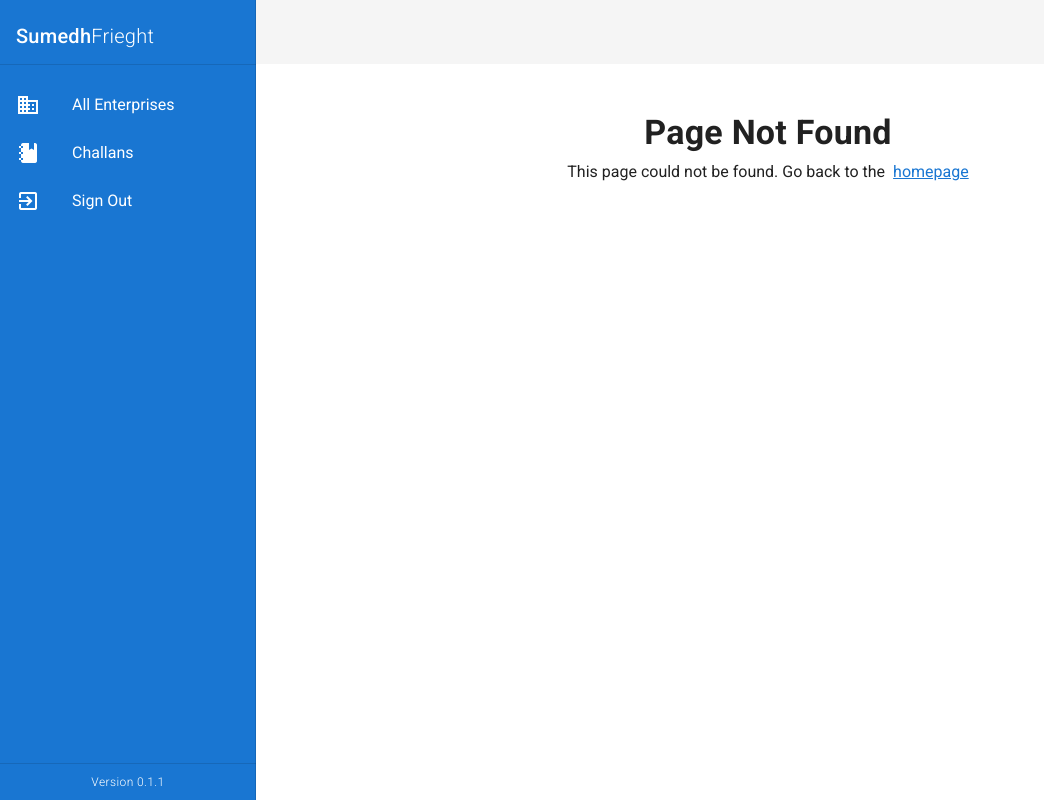
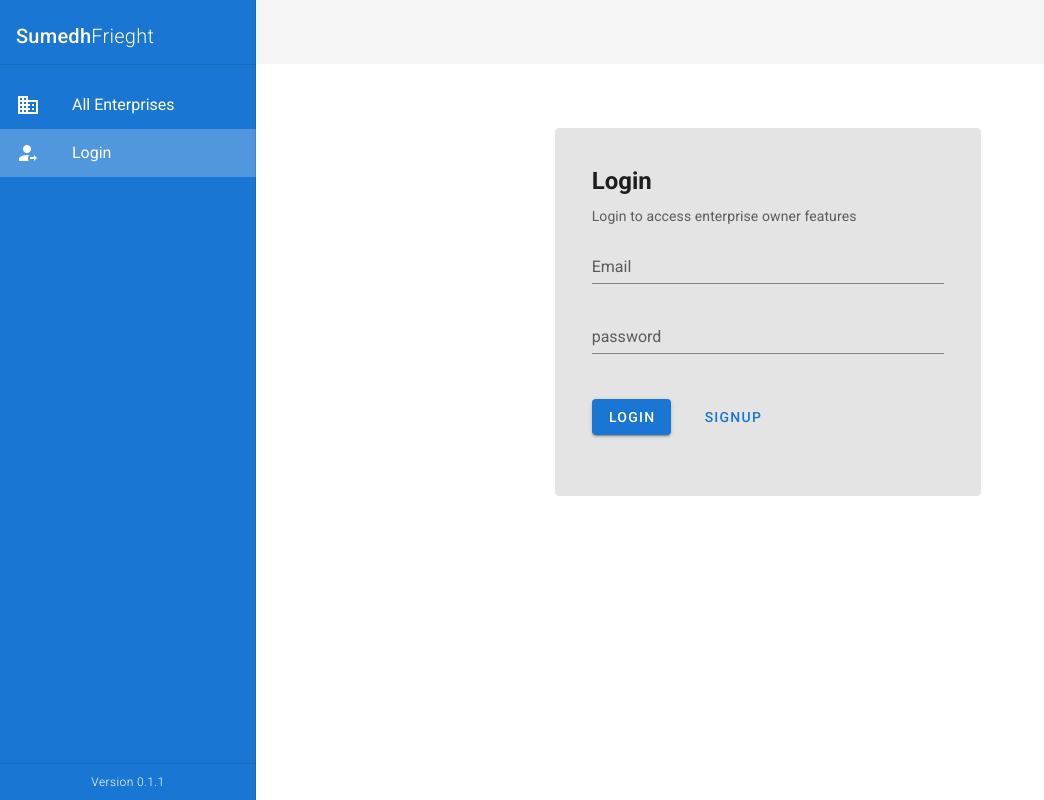
Before and after one commit to faraaz-baig/plant-management, a Vue app: page /auth in a window 1280 px wide. Before the commit this address had no page. Shown: the whole page, without its empty margins (0-1044 px from the left). Built offline with nearby package versions, Linux system fonts and the light colour scheme.

Commit message:
auth done

```diff
--- a/src/components/Header.vue
+++ b/src/components/Header.vue
@@ -20,12 +20,36 @@
         </v-list-item>
         <v-divider></v-divider>
         <v-list-item-group v-model="selectedItem" class="my-4">
-          <v-list-item v-for="(link, i) in links" :key="i" router :to="link.route">
+          <v-list-item router to="/">
             <v-list-item-action>
-              <v-icon>{{ link.icon }}</v-icon>
+              <v-icon>mdi-domain</v-icon>
             </v-list-item-action>
             <v-list-item-content>
-              <v-list-item-title>{{ link.text }}</v-list-item-title>
+              <v-list-item-title>All Enterprises</v-list-item-title>
+            </v-list-item-content>
+          </v-list-item>
+          <v-list-item v-if="isLoggedIn" router to="/challans">
+            <v-list-item-action>
+              <v-icon>mdi-notebook</v-icon>
+            </v-list-item-action>
+            <v-list-item-content>
+              <v-list-item-title>Challans</v-list-item-title>
+            </v-list-item-content>
+          </v-list-item>
+          <v-list-item @click="logout" router v-if="isLoggedIn" to="/">
+            <v-list-item-action>
+              <v-icon>mdi-exit-to-app</v-icon>
+            </v-list-item-action>
+            <v-list-item-content>
+              <v-list-item-title>Sign Out</v-list-item-title>
+            </v-list-item-content>
+          </v-list-item>
+          <v-list-item router v-if="!isLoggedIn" to="/auth">
+            <v-list-item-action>
+              <v-icon>mdi-account-arrow-right</v-icon>
+            </v-list-item-action>
+            <v-list-item-content>
+              <v-list-item-title>Login</v-list-item-title>
             </v-list-item-content>
           </v-list-item>
         </v-list-item-group>
@@ -47,11 +71,16 @@
   data: () => ({
     drawer: true,
     selectedItem: 1,
-    links: [
-      { text: 'All Enterprises', icon: 'mdi-domain', route: '/' },
-      { text: 'Challans', icon: 'mdi-notebook', route: '/challans' },
-      { text: 'Sign Out', icon: 'mdi-exit-to-app', route: '/' },
-    ],
   }),
+  computed: {
+    isLoggedIn(){
+      return this.$store.getters.isAuthenticated
+    }
+  },
+  methods: {
+    logout() {
+      this.$store.dispatch('logout')
+    }
+  }
 }
 </script>
--- /dev/null
+++ b/src/pages/auth/UserAuth.vue
@@ -0,0 +1,94 @@
+<template>
+    <div>
+        <v-layout class="my-16">
+            <v-flex xs10 sm10 md6 lg5 class="mx-auto">
+                <v-card outlined color="#e4e4e4" class="pa-5">
+                    <v-card-title class="text-h5 font-weight-bold">{{ submitButtonCaption }}</v-card-title>
+                    <v-card-subtitle class="py-2">{{`${submitButtonCaption} to access enterprise owner features`}}</v-card-subtitle>
+                    <v-card-text>
+                        <v-form>
+                            <v-text-field v-model.trim="email" type="email" label="Email" required></v-text-field>
+                            <v-text-field v-model.trim="password" type="password" label="password" required></v-text-field>
+                            <v-card-text class="red--text" v-if="!formIsValid" >please enter valid email and password</v-card-text>
+                            <v-card-text class="red--text" v-else-if="error" >Please check your email and password</v-card-text>
+                            <v-btn :loading="this.isLoading" color="primary" @click="submitForm" class="my-6">{{ submitButtonCaption }}</v-btn>
+                            <v-btn text color="primary" class="my-6 mx-4" @click="switchAuthMode">{{ switchModeButtonCaption }}</v-btn>
+                        </v-form>
+                    </v-card-text>
+                </v-card>
+            </v-flex>
+        </v-layout>
+
+    </div>
+</template>
+
+<script>
+export default {
+    data: () => {
+        return {
+            email: '',
+            password: '',
+            formIsValid: true,
+            mode: 'Login',
+            isLoading: false,
+            error: false
+        }
+    },
+    computed: {
+        submitButtonCaption() {
+            if ( this.mode === 'Login') {
+                return 'Login'
+            } else {
+                return 'Signup'
+            }
+        },
+        switchModeButtonCaption() {
+             if ( this.mode === 'Login') {
+                return 'Signup'
+            } else {
+                return 'Login'
+            }
+        }
+    },
+    methods: {
+       async submitForm() {
+           this.error = false
+           this.formIsValid = true
+           if (this.email === '' || !this.email.includes('@') || this.password.length < 6) {
+               this.formIsValid = false
+               return
+           }
+
+           this.isLoading = true
+
+
+            try {
+                if(this.mode =='Login') {
+               await this.$store.dispatch('login', {
+                   email: this.email,
+                   password: this.password
+               })
+           } else {
+                await this.$store.dispatch('signup', {
+                   email: this.email,
+                   password: this.password
+               })
+           }
+            const redirectUrl = '/' + (this.$route.query.redirect || 'enterprises')
+            this.$router.replace(redirectUrl)
+            } catch(error) {
+                this.error = true
+            }
+
+           this.isLoading = false
+       },
+       switchAuthMode() {
+           if (this.mode === 'Login') {
+               this.mode = 'Signup'
+           } else {
+               this.mode = 'Login'
+           }
+       }
+    }
+}
+</script>
--- a/src/pages/enterprises/EnterpriseList.vue
+++ b/src/pages/enterprises/EnterpriseList.vue
@@ -4,7 +4,8 @@
             <v-row>
                 <v-col cols="10" class="mx-auto">
                     <v-row justify="end" class="pa-4">
-                        <v-btn v-if="!isEnterprise && !isLoading" class="primary" to="/register"><v-icon left>mdi-plus</v-icon> Add your enterprise</v-btn>
+                        <v-btn class="primary" v-if="!isLoggedIn" to="/auth?redirect=register">Login as enterprise</v-btn>
+                        <v-btn v-if="isLoggedIn && !isEnterprise && !isLoading" class="primary" to="/register"><v-icon left>mdi-plus</v-icon> Add your enterprise</v-btn>
                     </v-row>
                 </v-col>
             </v-row>
@@ -58,6 +59,9 @@ export default {
         },
         isEnterprise() {
             return this.$store.getters['enterprises/isEnterprise']
+        },
+        isLoggedIn(){
+            return this.$store.getters.isAuthenticated
         }
     },
     methods: {
--- a/src/router/index.js
+++ b/src/router/index.js
@@ -6,6 +6,8 @@ import EnterpriseDetail from '@/pages/enterprises/EnterpriseDetail'
 import EnterpriseRegistration from '@/pages/enterprises/EnterpriseRegisteration'
 import EnterpriseList from '@/pages/enterprises/EnterpriseList'
 import NotFound from '@/pages/NotFound'
+import UserAuth from '@/pages/auth/UserAuth'
+import store from "@/store/index";
 
 Vue.use(VueRouter)
 
@@ -16,11 +18,13 @@ const routes = [
   { path: '/enterprises/:id', component: EnterpriseDetail, props: true, children: [
     { path: 'make-challans', component: MakeChallans }
   ]},
-  { path: '/register', component: EnterpriseRegistration },
-  { path: '/challans', component: ChallansRecieved },
+  { path: '/register', component: EnterpriseRegistration, meta: { requiresAuth: true } },
+  { path: '/challans', component: ChallansRecieved, meta: { requiresAuth: true } },
+  { path: '/auth', component: UserAuth, meta: { requiresUnauth: true } },
   { path: '/:notFound(.*)', component: NotFound },
 
 ]
+
 
 const router = new VueRouter({
   mode: 'history',
@@ -28,4 +32,14 @@ const router = new VueRouter({
   routes
 })
 
+router.beforeEach(function (to, _, next) {
+  if (to.meta.requiresAuth && !store.getters.isAuthenticated ) {
+    next('/auth')
+  } else if (to.meta.requiresUnauth && store.getters.isAuthenticated ) {
+    next('/enterprises')
+  } else {
+    next()
+  }
+})
+
 export default router
--- a/src/store/index.js
+++ b/src/store/index.js
@@ -2,23 +2,16 @@ import Vue from 'vue'
 import Vuex from 'vuex'
 import enterprisesModule from './modules/enterprises/index'
 import challansModule from './modules/challans/index'
+import authModule from './modules/auth/index'
+
 Vue.use(Vuex)
 
 const store = new Vuex.Store({
   modules: {
     enterprises: enterprisesModule,
-    challans: challansModule
+    challans: challansModule,
+    auth: authModule
   },
-  state() {
-    return {
-      userId: 'c6'
-    }
-  },
-  getters: {
-    userId(state) {
-      return state.userId;
-    }
-  }
 })
 
 export default store
--- /dev/null
+++ b/src/store/modules/auth/actions.js
@@ -0,0 +1,62 @@
+export default {
+    async login(context, payload) {
+        const response = await fetch('https://identitytoolkit.googleapis.com/v1/accounts:signInWithPassword?key=AIzaSyBOiHQJo7piPUuthvZPdPbZ2jCK5g9c8Ls', {
+            method: 'POST',
+            body: JSON.stringify({
+                email: payload.email,
+                password: payload.password,
+                returnSecureToken: true
+            })
+        })
+
+        const responseData = await response.json()
+
+        if (!response.ok) {
+            console.log(responseData)
+            const error = new error(responseData.message || 'Failed to authenticate')
+            throw error
+        }
+
+        console.log(responseData)
+        context.commit('setUser', {
+            token: responseData.idToken,
+            userId: responseData.localId,
+            tokenExpiration: responseData.expiresIn
+        })
+
+
+    },
+    async signup(context, payload) {
+         const response = await fetch('https://identitytoolkit.googleapis.com/v1/accounts:signUp?key=AIzaSyBOiHQJo7piPUuthvZPdPbZ2jCK5g9c8Ls', {
+            method: 'POST',
+            body: JSON.stringify({
+                email: payload.email,
+                password: payload.password,
+                returnSecureToken: true
+            })
+        })
+
+        const responseData = await response.json()
+
+        if (!response.ok) {
+            console.log(responseData)
+            const error = new error(responseData.message || 'Failed to authenticate')
+            throw error
+        }
+
+        console.log(responseData)
+        context.commit('setUser', {
+            token: responseData.idToken,
+            userId: responseData.localId,
+            tokenExpiration: responseData.expiresIn
+        })
+    },
+    logout(context) {
+        context.commit('setUser', {
+            token: null,
+            userId: null,
+            tokenExpiration: null
+        })
+
+    }
+}
--- /dev/null
+++ b/src/store/modules/auth/getters.js
@@ -0,0 +1,11 @@
+export default {
+    userId(state) {
+      return state.userId;
+    },
+    token(state) {
+      return state.token
+    },
+    isAuthenticated(state) {
+      return !!state.token
+    }
+  }
--- /dev/null
+++ b/src/store/modules/auth/index.js
@@ -0,0 +1,18 @@
+import mutations from './mutations'
+import actions from './actions'
+import getters from './getters'
+
+
+
+export default {
+    state() {
+        return {
+          userId: null,
+          token: null,
+          tokenExpiration: null
+        }
+      },
+      mutations,
+      getters,
+      actions
+}
--- /dev/null
+++ b/src/store/modules/auth/mutations.js
@@ -0,0 +1,7 @@
+export default {
+    setUser(state, payload) {
+        state.token = payload.token
+        state.userId = payload.userId
+        state.tokenExpiration = payload.tokenExpiration
+    }
+}
--- a/src/store/modules/challans/actions.js
+++ b/src/store/modules/challans/actions.js
@@ -25,7 +25,8 @@ export default {
     },
     async fetchChallans(context) {
         const enterpriseId = context.rootGetters.userId
-        const response = await fetch(`https://chalan-management-default-rtdb.europe-west1.firebasedatabase.app/challans/${enterpriseId}.json`)
+        const token = context.rootGetters.token
+        const response = await fetch(`https://chalan-management-default-rtdb.europe-west1.firebasedatabase.app/challans/${enterpriseId}.json?auth=` + token)
         const responseData = await response.json();
 
         if (!response.ok) {
--- a/src/store/modules/enterprises/actions.js
+++ b/src/store/modules/enterprises/actions.js
@@ -7,7 +7,9 @@ export default {
             pricePerLoad: data.price
         };
 
-        const response = await fetch(`https://chalan-management-default-rtdb.europe-west1.firebasedatabase.app/enterprises/${userId}.json`, {
+        const token = context.rootGetters.token
+
+        const response = await fetch(`https://chalan-management-default-rtdb.europe-west1.firebasedatabase.app/enterprises/${userId}.json?auth=` + token, {
             method: 'PUT',
             body: JSON.stringify(enterpriseData)
         })
```
